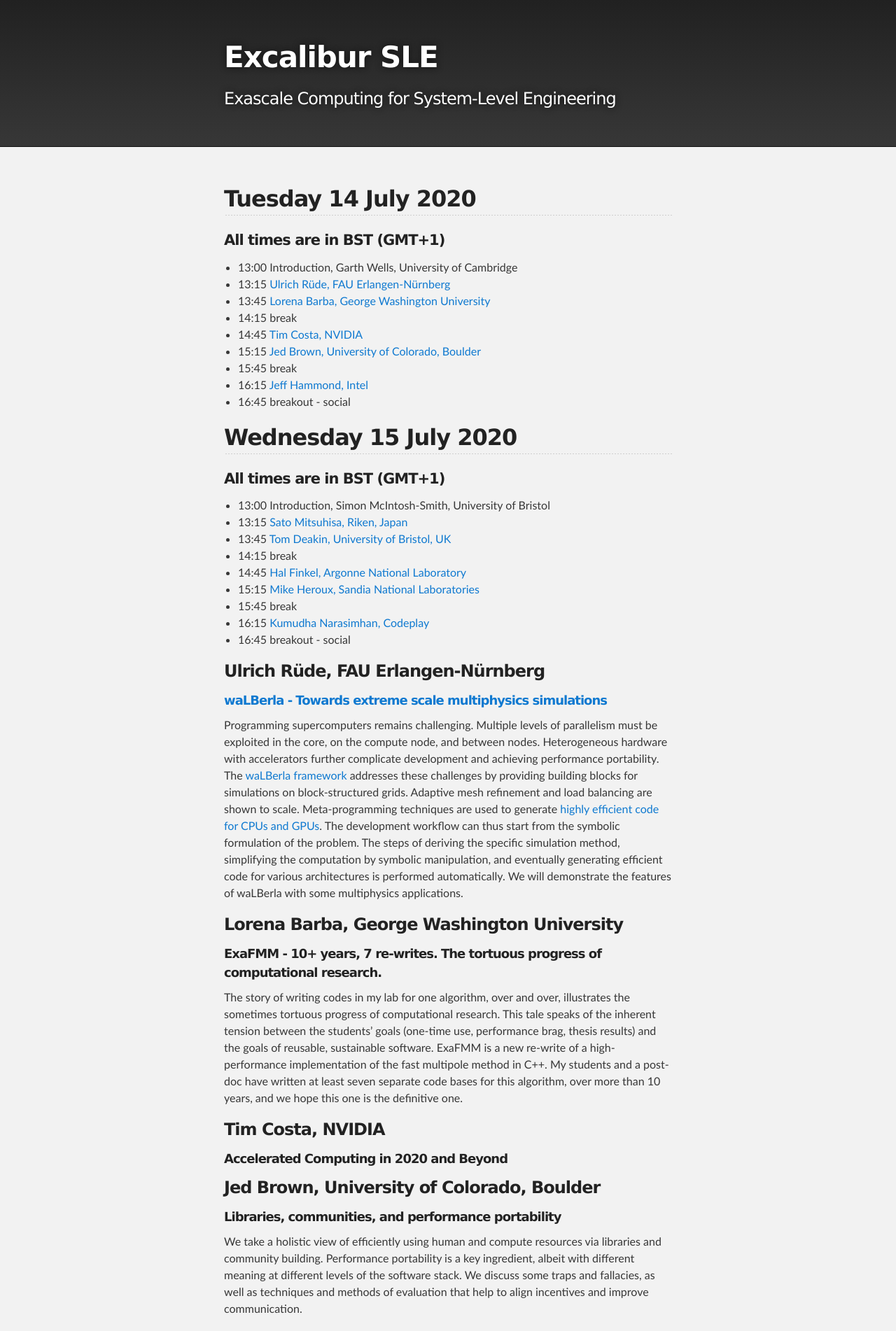
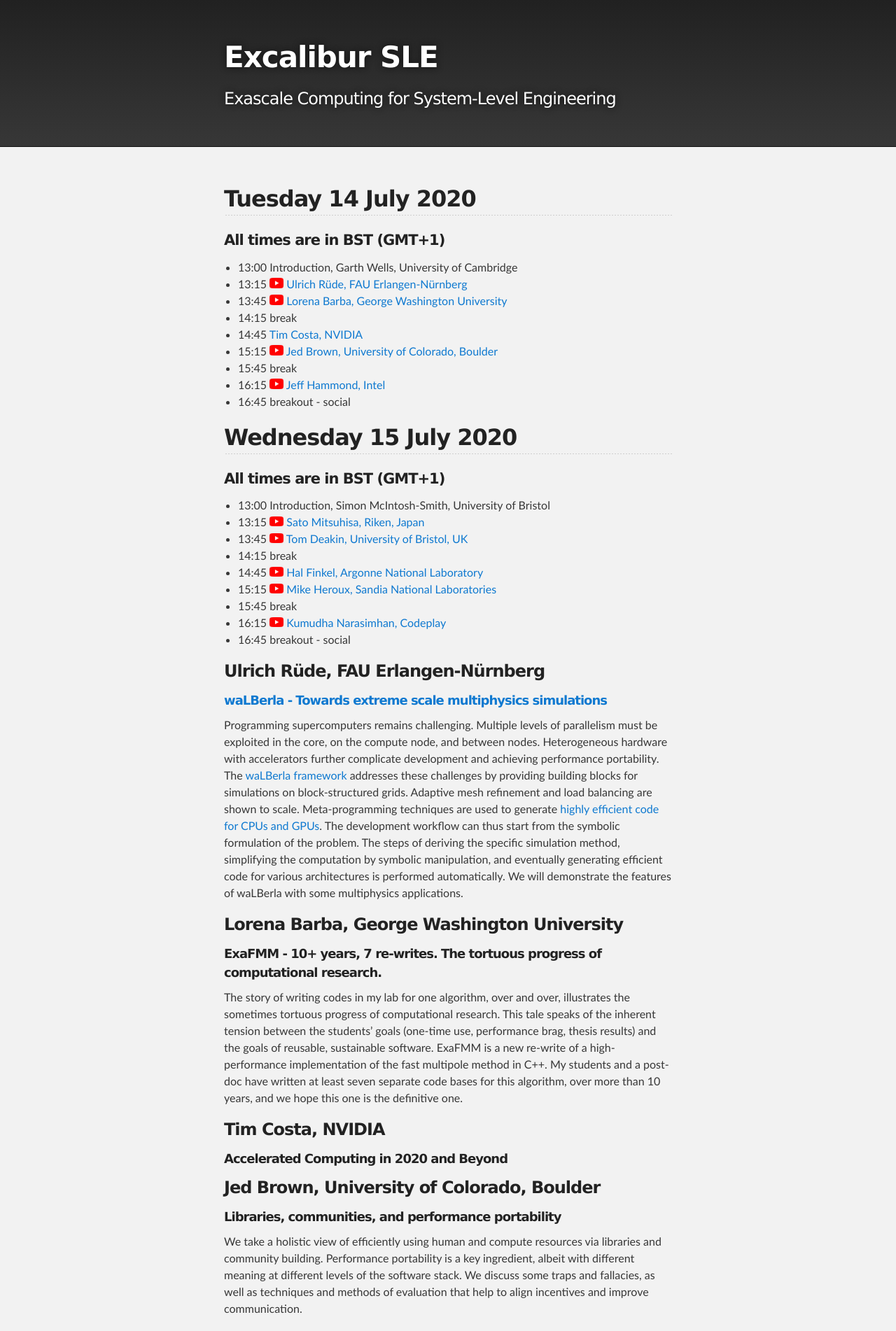
Before and after one commit to Excalibur-SLE/Excalibur-SLE.github.io, a Jekyll site: the page built from workshop1_programme.md, in a window 1280 px wide. Shown: the top 1902 px of the page at 70% size. Built offline with Jekyll 4.4.1, drawn with Linux system fonts in a browser that asks for light colours; our own code applies the rules of GitHub Pages for plain Markdown files.

Commit message:
Add video links

```diff
--- a/_sass/jekyll-theme-slate.scss
+++ b/_sass/jekyll-theme-slate.scss
@@ -472,3 +472,11 @@ Small Device Styles
   }
 
 }
+
+img[alt=video]{
+    max-width: 20px;
+    min-width: 10px;
+    padding: 0;
+    border: 0;
+    margin: 0
+}
--- a/workshop1_programme.md
+++ b/workshop1_programme.md
@@ -6,26 +6,27 @@ layout: default
 #### All times are in BST (GMT+1)
 
 - 13:00 Introduction, Garth Wells, University of Cambridge
-- 13:15 <a href="#ulrich-rüde-fau-erlangen-nürnberg">Ulrich Rüde, FAU Erlangen-Nürnberg</a>
-- 13:45 <a href="#lorena-barba-george-washington-university">Lorena Barba, George Washington University</a>
+- 13:15 <a href="https://youtu.be/HiutQfwhYSg">![video](/assets/images/yt_icon_rgb.png)</a> <a href="#ulrich-rüde-fau-erlangen-nürnberg">Ulrich Rüde, FAU Erlangen-Nürnberg</a>
+- 13:45 <a href="https://youtu.be/4ypw1AXMP6E">![video](/assets/images/yt_icon_rgb.png)</a> <a href="#lorena-barba-george-washington-university">Lorena Barba, George Washington University</a>
 - 14:15 break
 - 14:45 <a href="#tim-costa-nvidia">Tim Costa, NVIDIA</a>
-- 15:15 <a href="#jed-brown-university-of-colorado-boulder">Jed Brown, University of Colorado, Boulder</a>
+- 15:15 <a href="https://youtu.be/zamUkpm1gRA">![video](/assets/images/yt_icon_rgb.png)</a> <a href="#jed-brown-university-of-colorado-boulder">Jed Brown, University of Colorado, Boulder</a>
 - 15:45 break
-- 16:15 <a href="#jeff-hammond-intel">Jeff Hammond, Intel</a>
+- 16:15 <a href="https://youtu.be/16qFqQpXqjk">![video](/assets/images/yt_icon_rgb.png)</a> <a href="#jeff-hammond-intel">Jeff Hammond, Intel</a>
 - 16:45 breakout - social
+
 
 ## Wednesday 15 July 2020
 #### All times are in BST (GMT+1)
 
 - 13:00 Introduction, Simon McIntosh-Smith, University of Bristol
-- 13:15 <a href="#sato-mitsuhisa-riken-japan">Sato Mitsuhisa, Riken, Japan</a>
-- 13:45 <a href="#tom-deakin-university-of-bristol-uk">Tom Deakin, University of Bristol, UK</a>
+- 13:15 <a href="https://youtu.be/nSXaouT4ZUo">![video](/assets/images/yt_icon_rgb.png)</a> <a href="#sato-mitsuhisa-riken-japan">Sato Mitsuhisa, Riken, Japan</a>
+- 13:45 <a href="https://youtu.be/ewkVPGldsCQ">![video](/assets/images/yt_icon_rgb.png)</a> <a href="#tom-deakin-university-of-bristol-uk">Tom Deakin, University of Bristol, UK</a>
 - 14:15 break
-- 14:45 <a href="#hal-finkel-argonne-national-laboratory">Hal Finkel, Argonne National Laboratory</a>
-- 15:15 <a href="#mike-heroux-sandia-national-laboratories">Mike Heroux, Sandia National Laboratories</a>
+- 14:45 <a href="https://youtu.be/ANbR5WATyQQ">![video](/assets/images/yt_icon_rgb.png)</a> <a href="#hal-finkel-argonne-national-laboratory">Hal Finkel, Argonne National Laboratory</a>
+- 15:15 <a href="https://youtu.be/MR4qaY7xeD8">![video](/assets/images/yt_icon_rgb.png)</a> <a href="#mike-heroux-sandia-national-laboratories">Mike Heroux, Sandia National Laboratories</a>
 - 15:45 break
-- 16:15 <a href="#kumudha-narasimhan-codeplay">Kumudha Narasimhan, Codeplay</a>
+- 16:15 <a href="https://youtu.be/CQNpbbYzZqE">![video](/assets/images/yt_icon_rgb.png)</a> <a href="#kumudha-narasimhan-codeplay">Kumudha Narasimhan, Codeplay</a>
 - 16:45 breakout - social
 
 
```
Also changed, not shown: assets/images/yt_icon_rgb.png (added).
